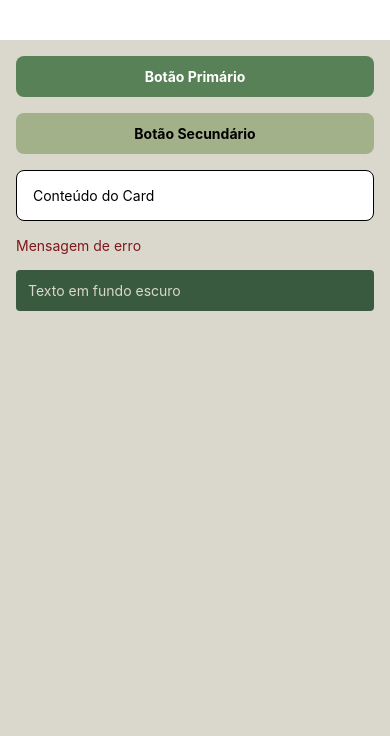
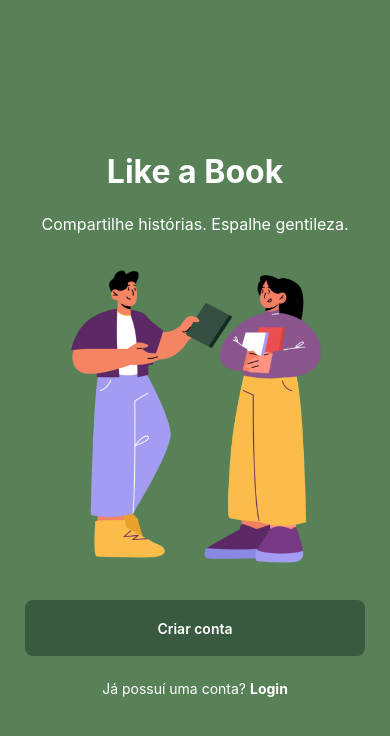
Before and after one commit to IzabelaSoares/tcc, a React Native app in the folder frontend/: screen / in a window 390 px wide. Shown: the top 736 px of the page. Built offline with nearby package versions, Linux system fonts and the light colour scheme.

Commit message:
[Usuário] Tela Inicial

```diff
--- a/frontend/App.tsx
+++ b/frontend/App.tsx
@@ -1,36 +1,10 @@
 
 import "./global.css";
 import { Text, View, TouchableOpacity } from 'react-native';
+import Home from "./src/pages/Home";
 
 export default function App() {
   return (
-   <>
-   {/* Container principal com bg-background e text-default */}
-    <View className="flex-1 bg-background p-4 mt-10">
-
-      {/* Botão Primário - bg-primary com text-white */}
-      <TouchableOpacity className="bg-primary py-3 px-6 rounded-lg mb-4">
-        <Text className="text-white text-center font-bold">Botão Primário</Text>
-      </TouchableOpacity>
-
-      {/* Botão Secundário - bg-secondary com text-primary-darker */}
-      <TouchableOpacity className="bg-secondary py-3 px-6 rounded-lg mb-4">
-        <Text className="text-primary-darker text-center font-bold">Botão Secundário</Text>
-      </TouchableOpacity>
-
-      {/* Card - border-dark (usando border-primary-dark) */}
-      <View className="border border-primary-dark rounded-lg p-4 mb-4 bg-white">
-        <Text className="text-default">Conteúdo do Card</Text>
-      </View>
-
-      {/* Mensagem de erro - text-danger */}
-      <Text className="text-danger mb-4">Mensagem de erro</Text>
-
-      {/* Exemplo usando cores alternativas */}
-      <View className="bg-primary-dark p-3 rounded">
-        <Text className="text-inverted">Texto em fundo escuro</Text>
-      </View>
-    </View>
-   </>
+   <Home/>
   );
 }
--- /dev/null
+++ b/frontend/declarations.d.ts
@@ -0,0 +1,5 @@
+// Crie um arquivo declarations.d.ts na raiz do seu projeto
+declare module '*.png' {
+  const value: import('react-native').ImageSourcePropType;
+  export default value;
+}
--- /dev/null
+++ b/frontend/src/components/home/CreateAccountButton.tsx
@@ -0,0 +1,10 @@
+import Button from "../ui/Button";
+
+export default function CreateAccountButton() {
+  return (
+    <Button
+      title="Criar conta"
+      className="w-full max-w-[340px] h-[56px] mb-6"
+    />
+  );
+}
--- /dev/null
+++ b/frontend/src/components/home/Illustration.tsx
@@ -0,0 +1,12 @@
+import { Image } from "react-native";
+import loginImage from "../../../assets/images/login.png";
+
+export default function Illustration() {
+  return (
+    <Image
+      source={loginImage}
+      className="w-[260px] h-[300px] mb-8"
+      resizeMode="contain"
+    />
+  );
+}
--- /dev/null
+++ b/frontend/src/components/home/LoginLink.tsx
@@ -0,0 +1,10 @@
+import { View, Text } from "react-native";
+
+export default function LoginLink() {
+  return (
+    <View className="flex-row justify-center">
+      <Text className="text-white text-[14px]">Já possuí uma conta?</Text>
+      <Text className="text-white text-[14px] font-bold ml-1">Login</Text>
+    </View>
+  );
+}
--- /dev/null
+++ b/frontend/src/components/home/LogoTitle.tsx
@@ -0,0 +1,9 @@
+import { Text } from "react-native";
+
+export default function LogoTitle() {
+  return (
+    <Text className="text-white font-bold text-[32px] leading-[49px] mb-4 text-center">
+      Like a Book
+    </Text>
+  );
+}
--- /dev/null
+++ b/frontend/src/components/home/Tagline.tsx
@@ -0,0 +1,9 @@
+import { Text } from "react-native";
+
+export default function Tagline() {
+  return (
+     <Text className="text-white text-[16px] leading-[24px] mb-8 text-center">
+        Compartilhe histórias. Espalhe gentileza.
+      </Text>
+  );
+}
--- /dev/null
+++ b/frontend/src/components/ui/Button.tsx
@@ -0,0 +1,34 @@
+import React from 'react';
+import { TouchableOpacity, Text, TouchableOpacityProps } from 'react-native';
+
+interface ButtonProps extends TouchableOpacityProps {
+  title?: string;
+  className?: string;
+  textClassName?: string;
+  children?: React.ReactNode;
+}
+
+const Button: React.FC<ButtonProps> = ({
+  title,
+  children,
+  className = '',
+  textClassName = '',
+  ...rest
+}) => {
+  return (
+    <TouchableOpacity
+      className={`items-center justify-center bg-[#3a5a40] rounded-lg px-4 py-3 ${className}`}
+      {...rest}
+    >
+      {children ? (
+        children
+      ) : title ? (
+        <Text className={`text-white font-semibold ${textClassName}`}>
+          {title}
+        </Text>
+      ) : null}
+    </TouchableOpacity>
+  );
+};
+
+export default Button;
--- /dev/null
+++ b/frontend/src/pages/Home/index.tsx
@@ -0,0 +1,18 @@
+import { View } from "react-native";
+import LogoTitle from "../../components/home/LogoTitle";
+import Tagline from "../../components/home/Tagline";
+import Illustration from "../../components/home/Illustration";
+import CreateAccountButton from "../../components/home/CreateAccountButton";
+import LoginLink from "../../components/home/LoginLink";
+
+export default function Home() {
+  return (
+    <View className="flex-1 justify-center items-center bg-primary px-6">
+      <LogoTitle />
+        <Tagline />
+        <Illustration />
+        <CreateAccountButton />
+        <LoginLink />
+    </View>
+  );
+}
```
Also changed, not shown: frontend/assets/images/login.png (added).
